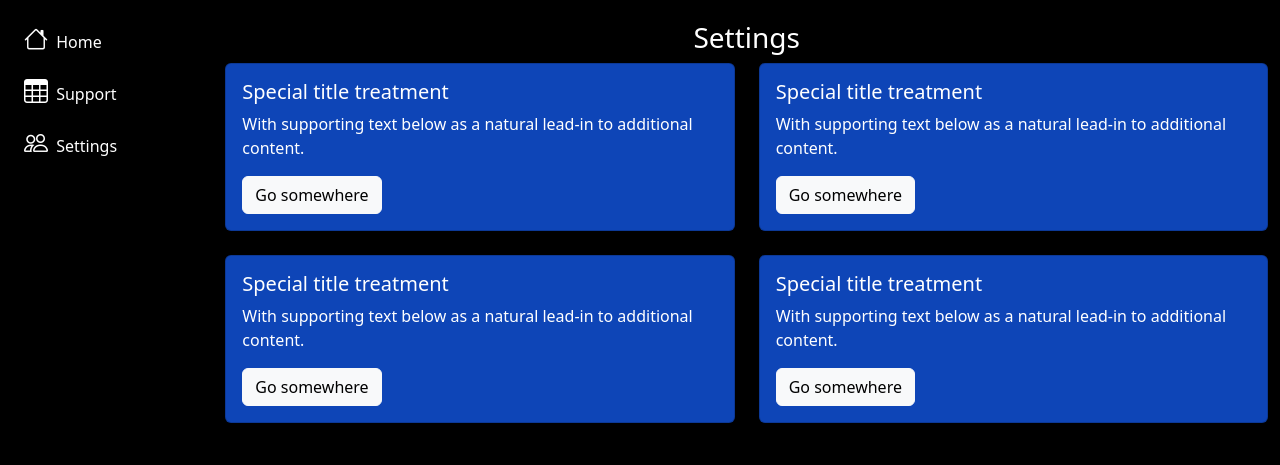
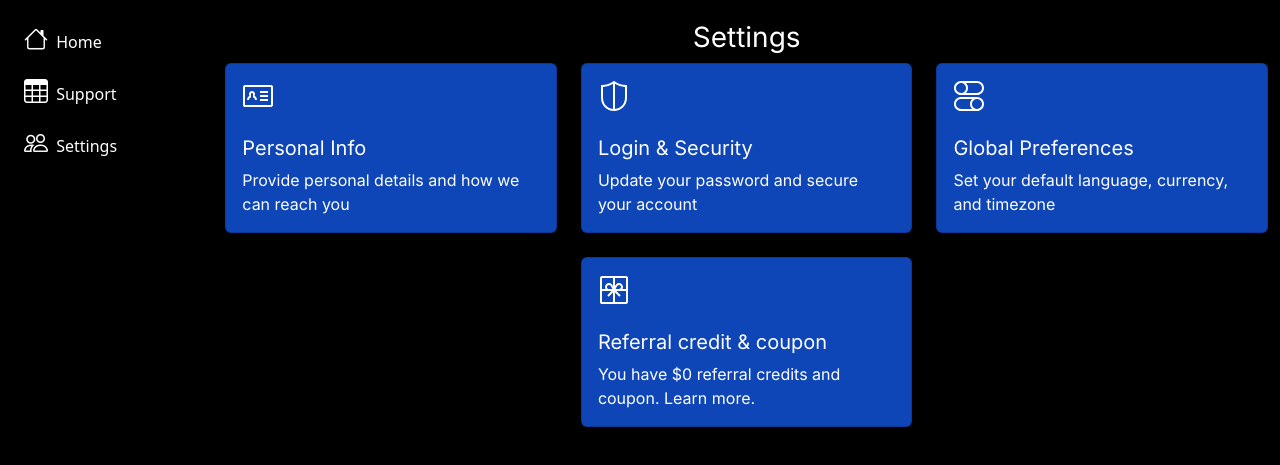
Before and after one commit to joeycose/GUI_IOT_SmartHome, a plain HTML site: page HomeLink/settings.html in a window 1280 px wide. Shown: the part 57-522 px from the top of the page. Drawn offline with nearby package versions, Linux system fonts and the light colour scheme; files whose address does not match are found by name.

Commit message:
completed settings

```diff
--- a/HomeLink/settings.html
+++ b/HomeLink/settings.html
@@ -101,6 +101,7 @@
     <link href="https://cdn.jsdelivr.net/npm/bootstrap-icons@1.10.5/font/bootstrap-icons.min.css" rel="stylesheet">
     <!-- Custom styles for this template -->
     <link href="dashboard.css" rel="stylesheet">
+    <link href="support.css" rel="stylesheet">
 </head>
 
 <body>
@@ -145,52 +146,56 @@
                     <hr>
                 </div>
             </div>
-            <div class="col py-3" style="background-color: black;">
+            <div class="col py-3 inter" style="background-color: black;">
                 <div class="row">
                     <div class="d-flex justify-content-center text-white">
                         <h3>Settings</h3>
                     </div>
-                    <div class="col-sm-6 mb-3 mb-sm-0">
+                    <div class="col-md-4 col-sm-12 mb-3 mb-sm-0">
                         <div class="card" style="background-color: #0E45B7;">
                             <div class="card-body text-white">
-                                <h5 class="card-title">Special title treatment</h5>
-                                <p class="card-text">With supporting text below as a natural lead-in to additional
-                                    content.</p>
-                                <a href="#" class="btn btn-light">Go somewhere</a>
+                                <image src="images/personal_info.svg"/>
+                                <br/><br/>
+                                <h5 class="card-title">Personal Info</h5>
+                                <p class="card-text">Provide personal details and how we can reach you</p>
                             </div>
                         </div>
                     </div>
-                    <div class="col-sm-6">
+                    <div class="col-md-4 col-sm-12">
                         <div class="card" style="background-color: #0E45B7;">
                             <div class="card-body text-white">
-                                <h5 class="card-title">Special title treatment</h5>
-                                <p class="card-text">With supporting text below as a natural lead-in to additional
-                                    content.</p>
-                                <a href="#" class="btn btn-light">Go somewhere</a>
+                                <image src="images/security.svg"/>
+                                <br/><br/>
+                                <h5 class="card-title">Login & Security</h5>
+                                <p class="card-text">Update your password and secure your account</p>
                             </div>
                         </div>
                     </div>
-                    <div class="col-sm-6 pt-4">
+                    <div class="col-md-4 col-sm-12">
                         <div class="card" style="background-color: #0E45B7;">
                             <div class="card-body text-white">
-                                <h5 class="card-title">Special title treatment</h5>
-                                <p class="card-text">With supporting text below as a natural lead-in to additional
-                                    content.</p>
-                                <a href="#" class="btn btn-light">Go somewhere</a>
-                            </div>
-                        </div>
-                    </div>
-                    <div class="col-sm-6 pt-4">
-                        <div class="card" style="background-color: #0E45B7;">
-                            <div class="card-body text-white">
-                                <h5 class="card-title">Special title treatment</h5>
-                                <p class="card-text">With supporting text below as a natural lead-in to additional
-                                    content.</p>
-                                <a href="#" class="btn btn-light">Go somewhere</a>
+                                <image src="images/preferences.svg"/>
+                                <br/><br/>
+                                <h5 class="card-title">Global Preferences</h5>
+                                <p class="card-text">Set your default language, currency, and timezone</p>
                             </div>
                         </div>
                     </div>
                 </div>
+                <div class="row">
+                    <div class="col-md-4"></div>
+                    <div class="col-md-4 col-sm-12 pt-4">
+                        <div class="card" style="background-color: #0E45B7;">
+                            <div class="card-body text-white">
+                                <image src="images/referral.svg"/>
+                                <br/><br/>
+                                <h5 class="card-title">Referral credit & coupon</h5>
+                                <p class="card-text">You have $0 referral credits and coupon. Learn more.</p>
+                            </div>
+                        </div>
+                    </div>
+                </div>
+
             </div>
         </div>
     </div>
--- a/HomeLink/support.css
+++ b/HomeLink/support.css
@@ -90,6 +90,10 @@
     color: black;
 }
 
+.inter {
+    font-family: "Inter Regular";
+}
+
 @media (max-width: 768px) {
     .search_field {
         width: 80%;
```
Also changed, not shown: HomeLink/images/personal_info.svg (added), HomeLink/images/preferences.svg (added), HomeLink/images/referral.svg (added), HomeLink/images/security.svg (added).
